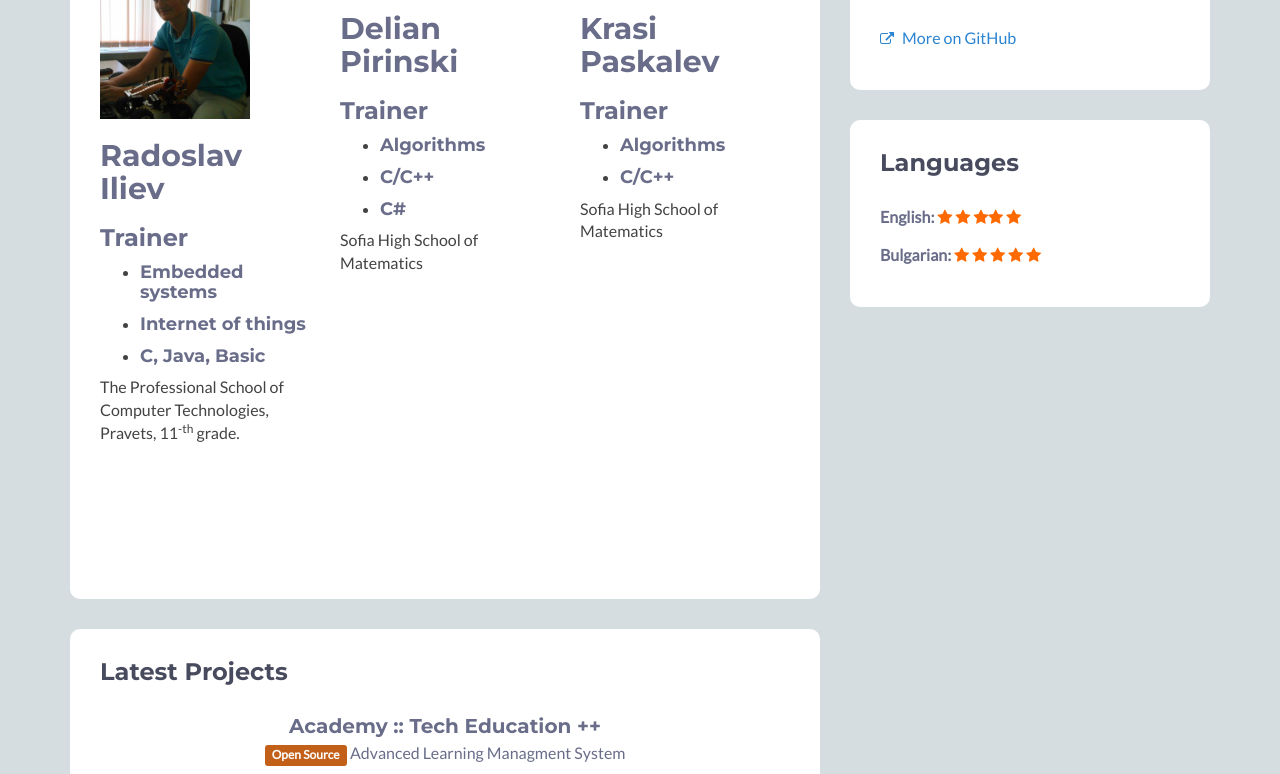
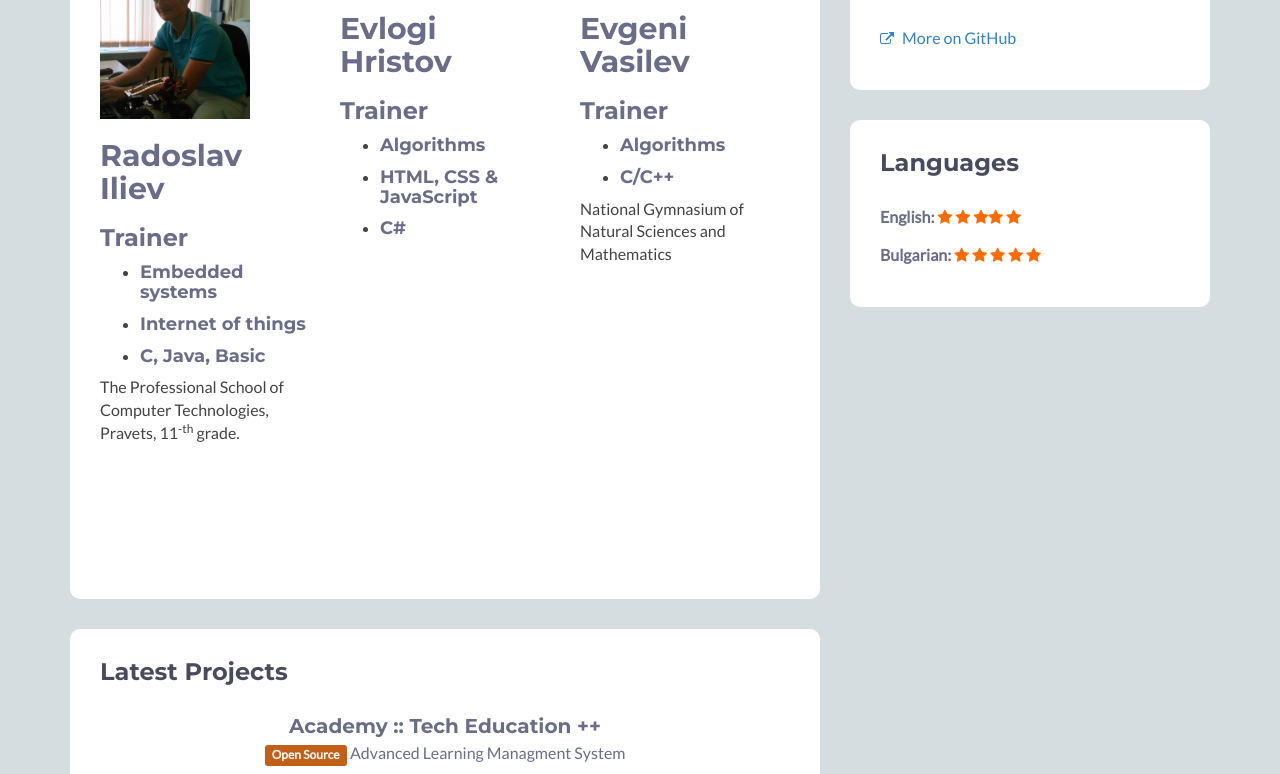
Before and after one commit to TechEducationPlusPlus/TechEducationPlusPlus.github.io, a plain HTML site: page index.html in a window 1280 px wide. Shown: the part 1332-2106 px from the top of the page. Drawn offline with nearby package versions, Linux system fonts and the light colour scheme; some icons are missing; files whose address does not match are found by name.

Commit message:
first commit

```diff
--- a/index.html
+++ b/index.html
@@ -123,25 +123,25 @@
 									<p>The Professional School of Computer Technologies, Pravets, 11<sup>-th</sup> grade.</p>
 								</div>
 								<div class="person col-md-4">
-									<img src="/infocourse/aboutus/aboutus/delian.jpg" height="150px">
-									<h2>Delian Pirinski</h2>
+									<img src="/infocourse/aboutus/aboutus/no_profile.jpg" height="150px">
+									<h2>Evlogi Hristov</h2>
 									<h3>Trainer</h3>
 									<ul>
 										<li><h4>Algorithms</h4></li>
-										<li><h4>C/C++</h4></li>
+										<li><h4>HTML, CSS & JavaScript</h4></li>
 										<li><h4>C#</h4></li>
 									</ul>
-									<p>Sofia High School of Matematics</p>
+									<p></p>
 								</div>
 								<div class="person col-md-4">
-									<img src="/infocourse/aboutus/aboutus/crasy.jpg" height="150px">
-									<h2>Krasi Paskalev</h2>
+									<img src="/infocourse/aboutus/aboutus/no_profile.jpg" height="150px">
+									<h2>Evgeni Vasilev</h2>
 									<h3>Trainer</h3>
 									<ul>
 										<li><h4>Algorithms</h4></li>
 										<li><h4>C/C++</h4></li>
 									</ul>
-									<p>Sofia High School of Matematics</p>
+									<p>National Gymnasium of Natural Sciences and Mathematics</p>
 								</div>
 							</div>
                         </div><!--//content-->
```
Also changed, not shown: LaTeX/seminar_video.png (added), LaTeX/track_video.png (added), LaTeX/track_view.png (added), LaTeX/view_details.png (added), 7 other files.
